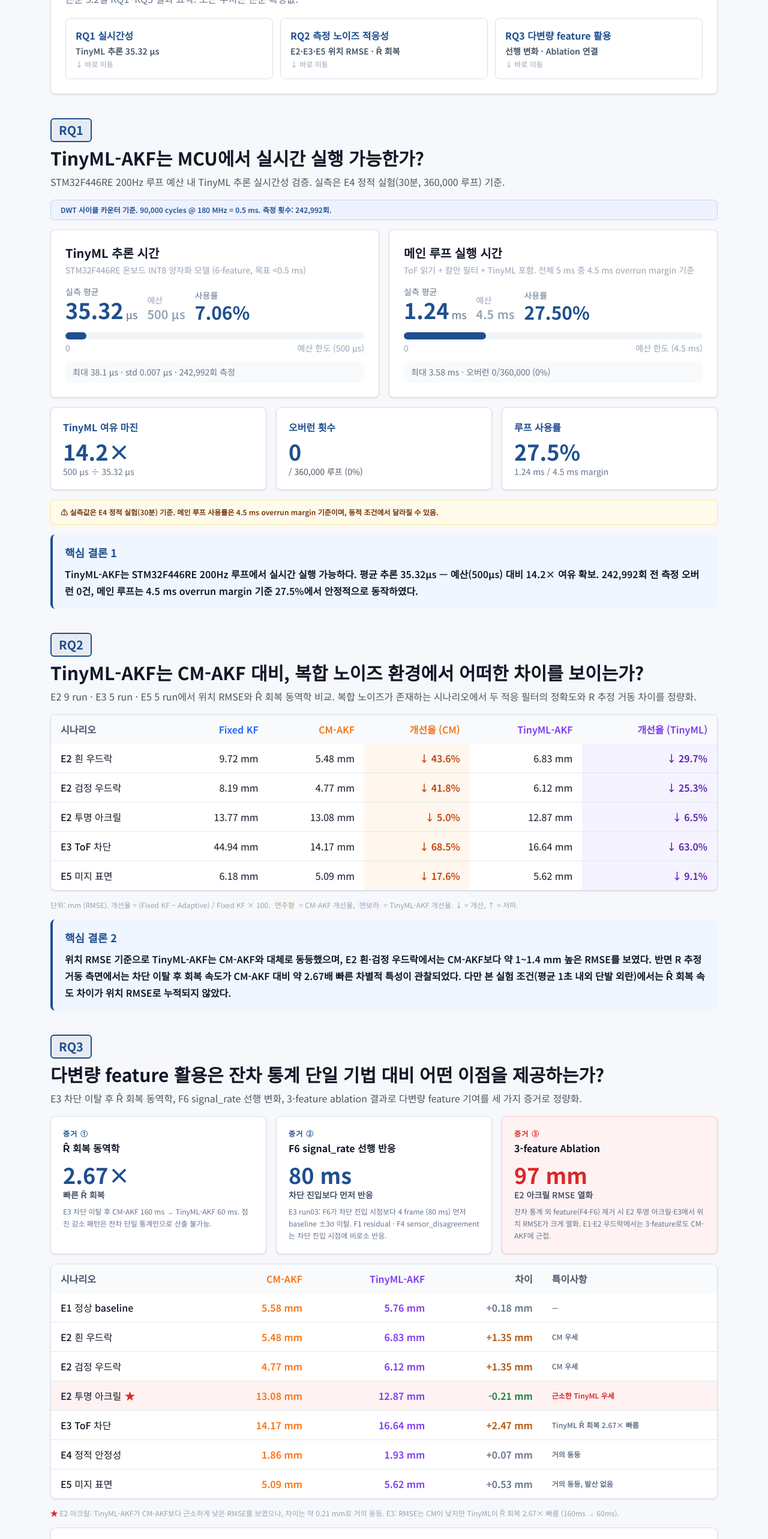
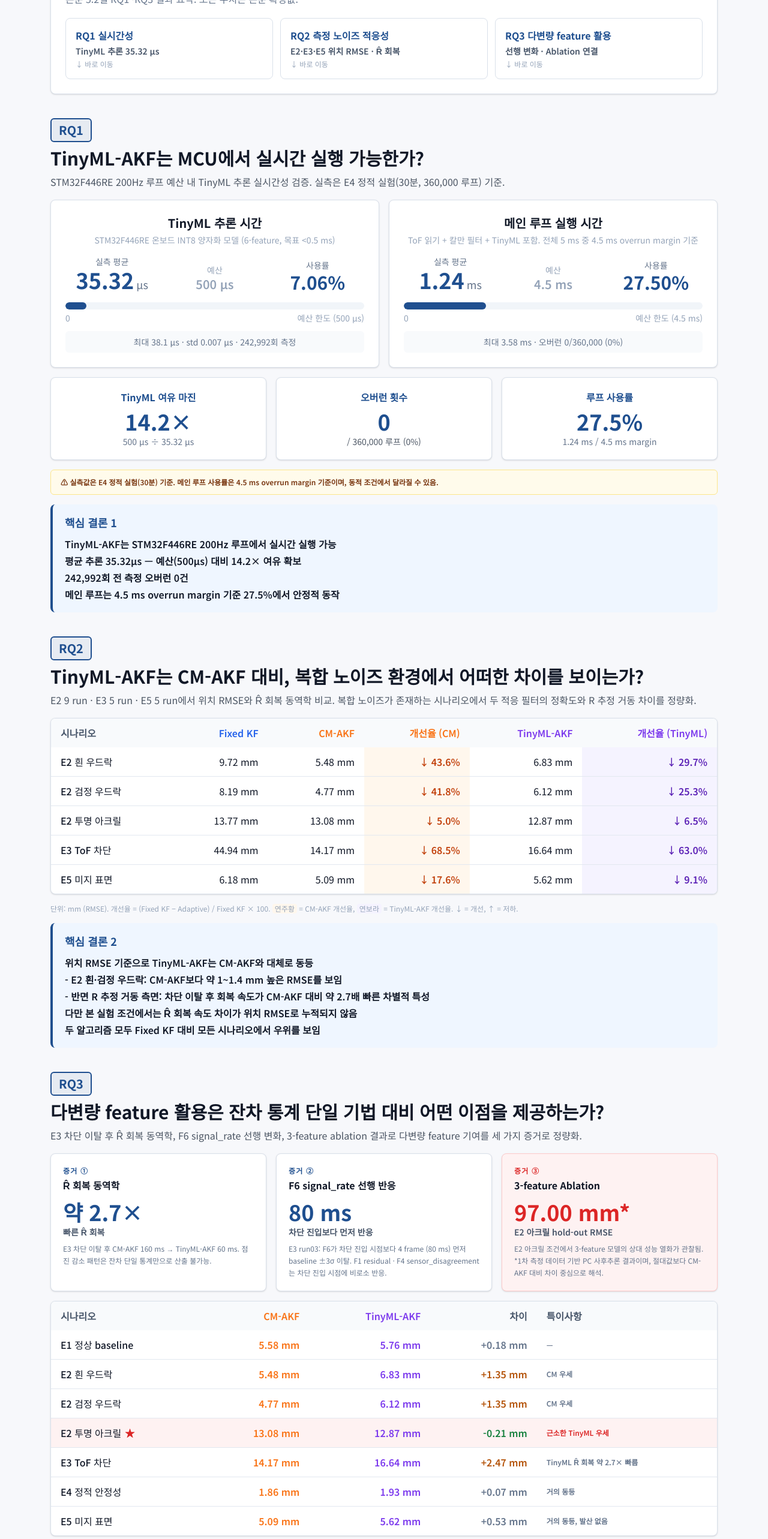
Before and after one commit to dlaekduddlaekdud/edge-ai-kalman-dashboard, a Next.js app: page /results in a window 1280 px wide. Shown: the part 234-2800 px from the top of the page at 60% size. Built offline with nearby package versions, Linux system fonts and the light colour scheme.

Commit message:
Update dashboard wording for final presentation

```diff
--- a/app/dashboard/page.tsx
+++ b/app/dashboard/page.tsx
@@ -163,7 +163,7 @@ export default function DashboardPage() {
         </div>
         <p className="mt-3 text-xs text-[#94a3b8]">
           단위: mm (RMSE). CM-AKF = Covariance-Matching AKF. TinyML-AKF = 온-디바이스 R̂ 추론.
-          E3 TinyML 2.7× 빠른 R̂ 회복 (160ms → 60ms).
+          E3 TinyML 약 2.7× 빠른 R̂ 회복 (160ms → 60ms).
         </p>
       </section>
     </div>
--- a/app/page.tsx
+++ b/app/page.tsx
@@ -2,11 +2,6 @@ import Link from "next/link";
 import { PAPER_RESULTS } from "@/lib/paper-results";
 
 const NAVY = "#1E3A8A";
-
-// ── 논문 확정값 기반 KPI 계산 ────────────────────────────────────────────
-const e3RmseImprovement = Math.round(
-  (1 - PAPER_RESULTS.E3.cm.rmse / PAPER_RESULTS.E3.raw.rmse) * 1000,
-) / 10; // 70.1%
 
 const totalFrames =
   PAPER_RESULTS.E1.totalFrames +
@@ -19,11 +14,11 @@ const totalFrames =
 
 const KPI_CARDS = [
   {
-    label: "E3 RMSE 개선",
-    value: `${e3RmseImprovement}%`,
+    label: "E3 차단 구간 개선",
+    value: "적응형 R",
     color: NAVY,
-    sub: `Raw ${PAPER_RESULTS.E3.raw.rmse} mm → CM-AKF ${PAPER_RESULTS.E3.cm.rmse} mm`,
-    detail: "ToF 차단 구간에서 CM-AKF가 Raw 센서값 대비 달성한 오차 감소율",
+    sub: "Fixed KF 한계 확인",
+    detail: "Fixed KF의 한계 확인, CM-AKF·TinyML-AKF 모두 적응형 R 조정으로 위치 오차 감소",
   },
   {
     label: "TinyML 추론 마진",
@@ -44,11 +39,11 @@ const KPI_CARDS = [
     detail: "STM32에서 수집·필터링된 전체 센서 프레임 수",
   },
   {
-    label: "E3 회복 배속",
-    value: `${PAPER_RESULTS.E3.recoverySpeedup}×`,
+    label: "E3 R̂ 회복 배속",
+    value: "약 2.7×",
     color: NAVY,
-    sub: `CM ${PAPER_RESULTS.E3.recoveryTimeCM_ms} ms → TinyML ${PAPER_RESULTS.E3.recoveryTimeTinyML_ms} ms`,
-    detail: "ToF 차단 해제 후 R̂ 회복 시간 — TinyML-AKF가 CM-AKF보다 빠른 이유",
+    sub: `CM-AKF ${PAPER_RESULTS.E3.recoveryTimeCM_ms} ms → TinyML-AKF ${PAPER_RESULTS.E3.recoveryTimeTinyML_ms} ms`,
+    detail: "E3 차단 이탈 후 R̂ 회복 시간",
   },
 ];
 
@@ -92,13 +87,16 @@ export default function HomePage() {
           Edge AI Kalman Dashboard
         </p>
         <h2 className="mt-4 max-w-5xl text-4xl font-bold leading-tight text-[#111827]">
-          STM32 센서 데이터 파이프라인 · 실시간 시각화 풀스택 시스템
+          STM32 센서 로그 분석 · TinyML-AKF 실험 시각화 시스템
         </h2>
-        <p className="mt-5 max-w-4xl text-lg leading-8 text-[#374151]">
-          STM32F446RE에서 수집한 VL53L0X ToF 센서 데이터를 CSV로 내보내
-          Fixed KF · CM-AKF · TinyML-AKF의 정확도와 실시간성 지표를 논문 정의에 맞춰 분석합니다.
-          CSV 파싱부터 지표 계산·시각화까지 TypeScript로 구현한 단일 데이터 파이프라인입니다.
-        </p>
+        <div className="mt-5 max-w-4xl space-y-2 text-lg leading-8 text-[#374151]">
+          <p>
+            STM32F446RE에서 수집한 VL53L0X ToF, 엔코더, 보조 센서 기반 실험 CSV를 파싱하여 Fixed KF · CM-AKF · TinyML-AKF의 정확도 지표와 TinyML 추론 시간 지표를 논문 정의에 맞춰 분석합니다.
+          </p>
+          <p>
+            CSV 파싱, 지표 계산, 시나리오별 결과 시각화까지 TypeScript로 구현한 재현 가능한 실험 데이터 파이프라인입니다.
+          </p>
+        </div>
       </section>
 
       {/* ── KPI 카드 4개 ─────────────────────────────────────────────── */}
--- a/app/results/page.tsx
+++ b/app/results/page.tsx
@@ -3,6 +3,7 @@ import { ALGO_COLORS, semanticColors } from "@/lib/palette";
 
 const RT = PAPER_RESULTS.realtime;
 const E4data = PAPER_RESULTS.E4;
+const E3_RECOVERY_SPEEDUP_TEXT = "약 2.7";
 
 // ── 게이지 컴포넌트 ────────────────────────────────────────────────────────
 
@@ -28,10 +29,10 @@ function GaugeSection({
   note?: string;
 }) {
   return (
-    <div className="rounded-lg border border-[#d9e0ea] bg-white p-6 shadow-sm">
+    <div className="rounded-lg border border-[#d9e0ea] bg-white p-6 text-center shadow-sm">
       <p className="text-xl font-bold text-[#111827]">{title}</p>
       {subtitle && <p className="mt-1 text-sm text-[#94a3b8]">{subtitle}</p>}
-      <div className="mt-4 flex flex-wrap items-end gap-4">
+      <div className="mt-4 grid grid-cols-3 items-end gap-4 text-center">
         <div>
           <p className="text-sm text-[#64748b]">실측 평균</p>
           <p className="tabular-nums text-4xl font-black" style={{ color }}>
@@ -124,9 +125,6 @@ export default function ResultsPage() {
   const tinymlUsagePct = (RT.tinymlActual_us / RT.tinymlBudget_us) * 100;
   const mainLoopUsagePct = RT.mainLoopUsage;
 
-  // RQ2 답변에서 E3 개선율 계산
-  const e3CmVsFixedImprov = Math.round((1 - PAPER_RESULTS.E3.cm.rmse / PAPER_RESULTS.E3.fixed.rmse) * 1000) / 10;
-
   return (
     <div className="space-y-10">
       {/* 헤더 */}
@@ -169,18 +167,6 @@ export default function ResultsPage() {
           color={semanticColors.brand}
         />
 
-        <div
-          className="rounded-md border px-4 py-2 text-xs font-semibold"
-          style={{
-            borderColor: "#c7d2fe",
-            backgroundColor: "#eef2ff",
-            color: semanticColors.brand,
-          }}
-        >
-          DWT 사이클 카운터 기준. {RT.dwtCycles.toLocaleString()} cycles @ {RT.cpuFreqMHz} MHz = {RT.dwtToMs} ms.
-          측정 횟수: {E4data.tinymlInferCount.toLocaleString()}회.
-        </div>
-
         <div className="grid gap-4 lg:grid-cols-2">
           <GaugeSection
             title="TinyML 추론 시간"
@@ -207,7 +193,7 @@ export default function ResultsPage() {
         </div>
 
         <div className="grid gap-4 sm:grid-cols-3">
-          <div className="rounded-lg border border-[#d9e0ea] bg-white p-5 shadow-sm">
+          <div className="rounded-lg border border-[#d9e0ea] bg-white p-5 text-center shadow-sm">
             <p className="text-base font-bold" style={{ color: semanticColors.brand }}>TinyML 여유 마진</p>
             <p className="tabular-nums mt-2 text-4xl font-black" style={{ color: semanticColors.brand }}>
               {RT.tinymlMarginX}×
@@ -216,7 +202,7 @@ export default function ResultsPage() {
               {RT.tinymlBudget_us.toLocaleString()} µs ÷ {RT.tinymlActual_us} µs
             </p>
           </div>
-          <div className="rounded-lg border border-[#d9e0ea] bg-white p-5 shadow-sm">
+          <div className="rounded-lg border border-[#d9e0ea] bg-white p-5 text-center shadow-sm">
             <p className="text-base font-bold" style={{ color: semanticColors.brand }}>오버런 횟수</p>
             <p className="tabular-nums mt-2 text-4xl font-black" style={{ color: semanticColors.brand }}>
               {RT.overrunCount}
@@ -225,7 +211,7 @@ export default function ResultsPage() {
               / {RT.totalCycles.toLocaleString()} 루프 (0%)
             </p>
           </div>
-          <div className="rounded-lg border border-[#d9e0ea] bg-white p-5 shadow-sm">
+          <div className="rounded-lg border border-[#d9e0ea] bg-white p-5 text-center shadow-sm">
             <p className="text-base font-bold" style={{ color: semanticColors.brand }}>루프 사용률</p>
             <p className="tabular-nums mt-2 text-4xl font-black" style={{ color: semanticColors.brand }}>
               {RT.mainLoopUsage}%
@@ -241,11 +227,13 @@ export default function ResultsPage() {
         </div>
 
         <RQConclusion n={1}>
-          TinyML-AKF는 STM32F446RE 200Hz 루프에서 실시간 실행 가능하다.
-          평균 추론 {RT.tinymlActual_us}µs — 예산({RT.tinymlBudget_us}µs) 대비{" "}
-          {RT.tinymlMarginX}× 여유 확보.{" "}
-          {E4data.tinymlInferCount.toLocaleString()}회 전 측정 오버런 0건,
-          메인 루프는 4.5 ms overrun margin 기준 {RT.mainLoopUsage}%에서 안정적으로 동작하였다.
+          TinyML-AKF는 STM32F446RE 200Hz 루프에서 실시간 실행 가능
+          <br />
+          평균 추론 {RT.tinymlActual_us}µs — 예산({RT.tinymlBudget_us}µs) 대비 {RT.tinymlMarginX}× 여유 확보
+          <br />
+          {E4data.tinymlInferCount.toLocaleString()}회 전 측정 오버런 0건
+          <br />
+          메인 루프는 4.5 ms overrun margin 기준 {RT.mainLoopUsage}%에서 안정적 동작
         </RQConclusion>
       </section>
 
@@ -317,11 +305,15 @@ export default function ResultsPage() {
         </p>
 
         <RQConclusion n={2}>
-          위치 RMSE 기준으로 TinyML-AKF는 CM-AKF와 대체로 동등했으며,
-          E2 흰·검정 우드락에서는 CM-AKF보다 약 1~1.4 mm 높은 RMSE를 보였다.
-          반면 R 추정 거동 측면에서는 차단 이탈 후 회복 속도가 CM-AKF 대비 약{" "}
-          {PAPER_RESULTS.E3.recoverySpeedup}배 빠른 차별적 특성이 관찰되었다.
-          다만 본 실험 조건(평균 1초 내외 단발 외란)에서는 R̂ 회복 속도 차이가 위치 RMSE로 누적되지 않았다.
+          위치 RMSE 기준으로 TinyML-AKF는 CM-AKF와 대체로 동등
+          <br />
+          - E2 흰·검정 우드락: CM-AKF보다 약 1~1.4 mm 높은 RMSE를 보임
+          <br />
+          - 반면 R 추정 거동 측면: 차단 이탈 후 회복 속도가 CM-AKF 대비 약 2.7배 빠른 차별적 특성
+          <br />
+          다만 본 실험 조건에서는 R̂ 회복 속도 차이가 위치 RMSE로 누적되지 않음
+          <br />
+          두 알고리즘 모두 Fixed KF 대비 모든 시나리오에서 우위를 보임
         </RQConclusion>
       </section>
 
@@ -341,7 +333,7 @@ export default function ResultsPage() {
             <p className="text-xs font-bold uppercase tracking-widest" style={{ color: semanticColors.brand }}>증거 ①</p>
             <p className="mt-1 text-base font-black text-[#111827]">R̂ 회복 동역학</p>
             <p className="mt-3 tabular-nums text-4xl font-black" style={{ color: semanticColors.brand }}>
-              {PAPER_RESULTS.E3.recoverySpeedup}×
+              {E3_RECOVERY_SPEEDUP_TEXT}×
             </p>
             <p className="mt-1 text-sm font-semibold text-[#475569]">빠른 R̂ 회복</p>
             <p className="mt-2 text-xs leading-5 text-[#64748b]">
@@ -370,12 +362,12 @@ export default function ResultsPage() {
             <p className="text-xs font-bold uppercase tracking-widest" style={{ color: semanticColors.danger }}>증거 ③</p>
             <p className="mt-1 text-base font-black text-[#111827]">3-feature Ablation</p>
             <p className="mt-3 tabular-nums text-4xl font-black" style={{ color: semanticColors.danger }}>
-              97 mm
+              97.00 mm*
             </p>
-            <p className="mt-1 text-sm font-semibold text-[#475569]">E2 아크릴 RMSE 열화</p>
+            <p className="mt-1 text-sm font-semibold text-[#475569]">E2 아크릴 hold-out RMSE</p>
             <p className="mt-2 text-xs leading-5 text-[#64748b]">
-              잔차 통계 외 feature(F4·F6) 제거 시 E2 투명 아크릴·E3에서 위치 RMSE가 크게 열화.
-              E1·E2 우드락에서는 3-feature로도 CM-AKF에 근접.
+              E2 아크릴 조건에서 3-feature 모델의 상대 성능 열화가 관찰됨.
+              *1차 측정 데이터 기반 PC 사후추론 결과이며, 절대값보다 CM-AKF 대비 차이 중심으로 해석.
             </p>
           </div>
         </div>
@@ -398,7 +390,7 @@ export default function ResultsPage() {
                 { label: "E2 흰 우드락",        cm: PAPER_RESULTS.E2.surfaces.white.cm.rmse,   tinyml: PAPER_RESULTS.E2.surfaces.white.tinyml.rmse,   note: "CM 우세",                                              star: false },
                 { label: "E2 검정 우드락",      cm: PAPER_RESULTS.E2.surfaces.black.cm.rmse,   tinyml: PAPER_RESULTS.E2.surfaces.black.tinyml.rmse,   note: "CM 우세",                                              star: false },
                 { label: "E2 투명 아크릴",      cm: PAPER_RESULTS.E2.surfaces.acryl.cm.rmse,   tinyml: PAPER_RESULTS.E2.surfaces.acryl.tinyml.rmse,   note: "근소한 TinyML 우세",                                    star: true  },
-                { label: "E3 ToF 차단",         cm: PAPER_RESULTS.E3.cm.rmse,                  tinyml: PAPER_RESULTS.E3.tinyml.rmse,                  note: `TinyML R̂ 회복 ${PAPER_RESULTS.E3.recoverySpeedup}× 빠름`, star: false },
+                { label: "E3 ToF 차단",         cm: PAPER_RESULTS.E3.cm.rmse,                  tinyml: PAPER_RESULTS.E3.tinyml.rmse,                  note: `TinyML R̂ 회복 ${E3_RECOVERY_SPEEDUP_TEXT}× 빠름`, star: false },
                 { label: "E4 정적 안정성",      cm: PAPER_RESULTS.E4.cm.rmse,                  tinyml: PAPER_RESULTS.E4.tinyml.rmse,                  note: "거의 동등",                                             star: false },
                 { label: "E5 미지 표면",         cm: PAPER_RESULTS.E5.cm.rmse,                  tinyml: PAPER_RESULTS.E5.tinyml.rmse,                  note: "거의 동등, 발산 없음",                                   star: false },
               ].map(({ label, cm, tinyml, note, star }) => {
@@ -438,7 +430,7 @@ export default function ResultsPage() {
         <p className="text-xs text-[#94a3b8]">
           <span style={{ color: semanticColors.danger }} className="font-bold">★</span>{" "}
           E2 아크릴: TinyML-AKF가 CM-AKF보다 근소하게 낮은 RMSE를 보였으나, 차이는 약 0.21 mm로 거의 동등.
-          E3: RMSE는 CM이 낮지만 TinyML이 R̂ 회복 {PAPER_RESULTS.E3.recoverySpeedup}× 빠름
+          E3: RMSE는 CM이 낮지만 TinyML이 R̂ 회복 {E3_RECOVERY_SPEEDUP_TEXT}× 빠름
           ({PAPER_RESULTS.E3.recoveryTimeCM_ms}ms → {PAPER_RESULTS.E3.recoveryTimeTinyML_ms}ms).
         </p>
 
@@ -527,18 +519,22 @@ export default function ResultsPage() {
           </div>
           <p className="mt-3 text-xs text-[#94a3b8]">
             단위: mm (RMSE). CM-AKF = Covariance-Matching AKF. TinyML-AKF = 온-디바이스 R̂ 추론.
-            E3 TinyML {PAPER_RESULTS.E3.recoverySpeedup}× 빠른 R̂ 회복 ({PAPER_RESULTS.E3.recoveryTimeCM_ms}ms → {PAPER_RESULTS.E3.recoveryTimeTinyML_ms}ms).
+            E3 TinyML {E3_RECOVERY_SPEEDUP_TEXT}× 빠른 R̂ 회복 ({PAPER_RESULTS.E3.recoveryTimeCM_ms}ms → {PAPER_RESULTS.E3.recoveryTimeTinyML_ms}ms).
           </p>
         </div>
 
         <RQConclusion n={3}>
-          세 가지 결과는 다변량 feature가 잔차 통계 단일 기법의 한계를 보완할 수 있음을 정량적으로 뒷받침한다:
-          (1) E3 차단 이탈 후 TinyML R̂의 점진 감소 패턴이 잔차 단일 통계만으로 산출 불가능 —
-          회복 속도 {PAPER_RESULTS.E3.recoverySpeedup}×({PAPER_RESULTS.E3.recoveryTimeCM_ms}ms → {PAPER_RESULTS.E3.recoveryTimeTinyML_ms}ms).
-          (2) F6 signal_rate가 차단 진입 시점보다 4 frame (80 ms) 먼저 baseline ±3σ 이탈하는 선행 지표 특성.
-          (3) 3-feature ablation에서 E2 투명 아크릴·E3의 성능 열화가 관찰되어,
-          F4 sensor_disagreement와 F6 signal_rate 등 잔차 외 feature의 보완 필요성이 확인되었다.
-          단, 본 학습 데이터에서 F4·F6 추가의 R̂ MAE 우위는 제한적.
+          세 가지 결과는 다변량 feature가 잔차 통계 단일 기법의 한계를 보완할 수 있음을 정량적으로 뒷받침 가능
+          <br />
+          (1) E3 차단 이탈 후 TinyML R̂의 점진 감소 패턴이 잔차 단일 통계만으로 산출 불가능 — 회복 속도 2.67×(160ms → 60ms)
+          <br />
+          (2) F6 signal_rate가 차단 진입 시점보다 4 frame (80 ms) 먼저 baseline ±3σ 이탈하는 선행 지표 특성
+          <br />
+          (3) 3-feature ablation에서 E2 투명 아크릴·E3의 성능 열화가 관찰
+          <br />
+          → F4 sensor_disagreement와 F6 signal_rate 등 잔차 외 feature의 보완 필요성 확인
+          <br />
+          단, 본 학습 데이터에서 F4·F6 추가의 R̂ MAE 우위는 제한적
         </RQConclusion>
       </section>
     </div>
--- a/components/views/E3View.tsx
+++ b/components/views/E3View.tsx
@@ -595,7 +595,7 @@ export default function E3View() {
           </div>
           <div className="mt-3 rounded-md bg-[#f3f4f6] px-4 py-2">
             <p className="text-sm font-semibold text-[#374151]">
-              → TinyML {PAPER_RESULTS.E3.recoverySpeedup}× 빠른 회복
+              → TinyML 약 2.7× 빠른 회복
             </p>
             <p className="mt-0.5 text-xs text-[#4b5563]">
               CM-AKF는 R̂ 재학습(160ms), TinyML은 추론 즉시 반응(60ms)
--- a/components/views/E5View.tsx
+++ b/components/views/E5View.tsx
@@ -194,11 +194,11 @@ export default function E5View() {
         <div className="mt-3 divide-y divide-[#f1f5f9]">
           <div className="flex items-center justify-between py-3">
             <span className="text-base text-[#475569]">회색 우드락 Signal Rate</span>
-            <span className="text-base font-semibold text-[#111827]">{E5.graySignalRate} MCps</span>
+            <span className="text-base font-semibold text-[#111827]">{E5.graySignalRate} Mcps</span>
           </div>
           <div className="flex items-center justify-between py-3">
             <span className="text-base text-[#475569]">흰 우드락 Signal Rate (비교)</span>
-            <span className="text-base font-semibold text-[#94a3b8]">~15.5 MCps</span>
+            <span className="text-base font-semibold text-[#94a3b8]">~15.5 Mcps</span>
           </div>
           <div className="flex items-center justify-between py-3">
             <span className="text-base text-[#475569]">차이</span>
```
Also changed, not shown: app/ablation/page.tsx (+13 -18 lines), app/method/page.tsx (+7 -8 lines), components/views/E2View.tsx (+5 -5 lines).
